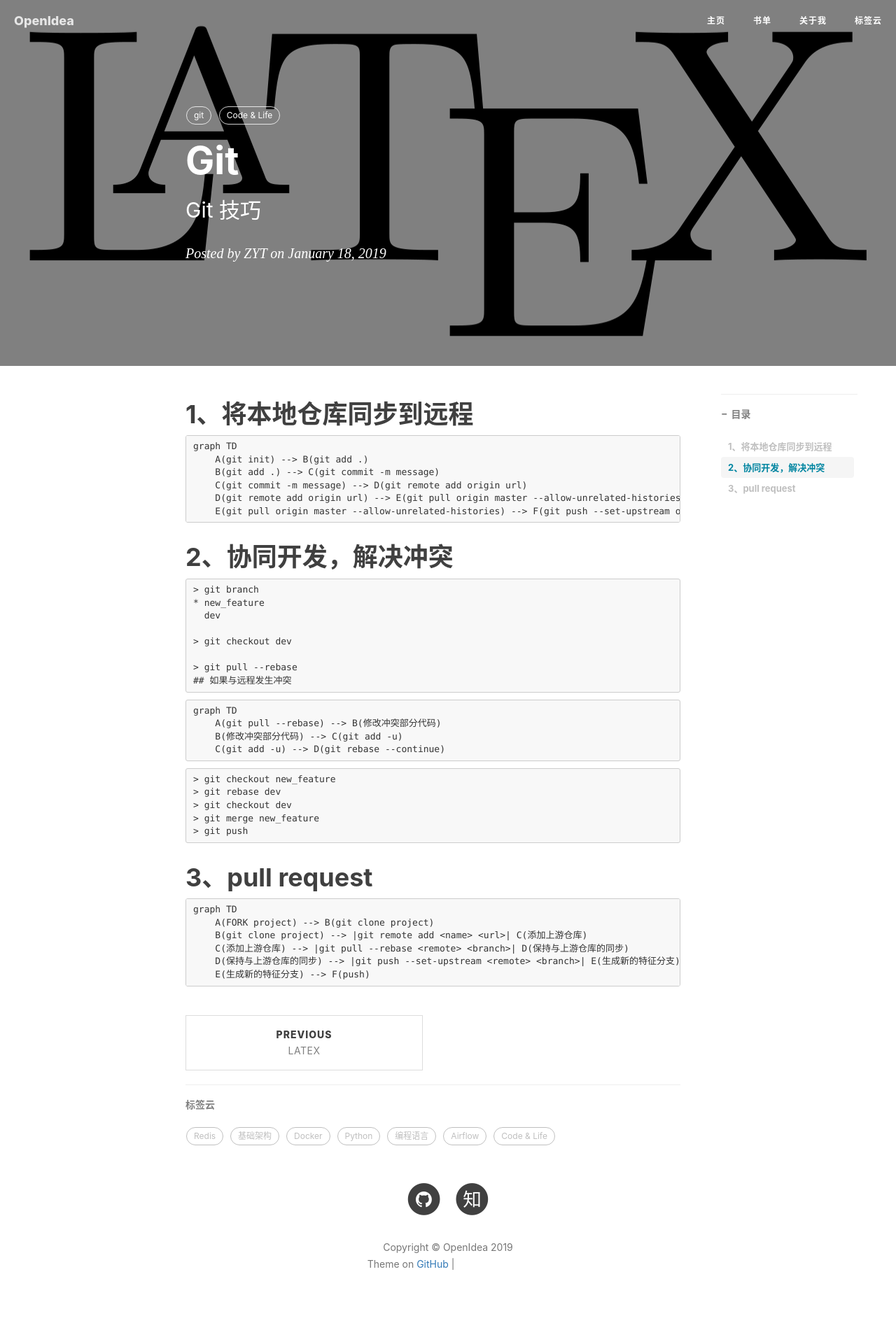
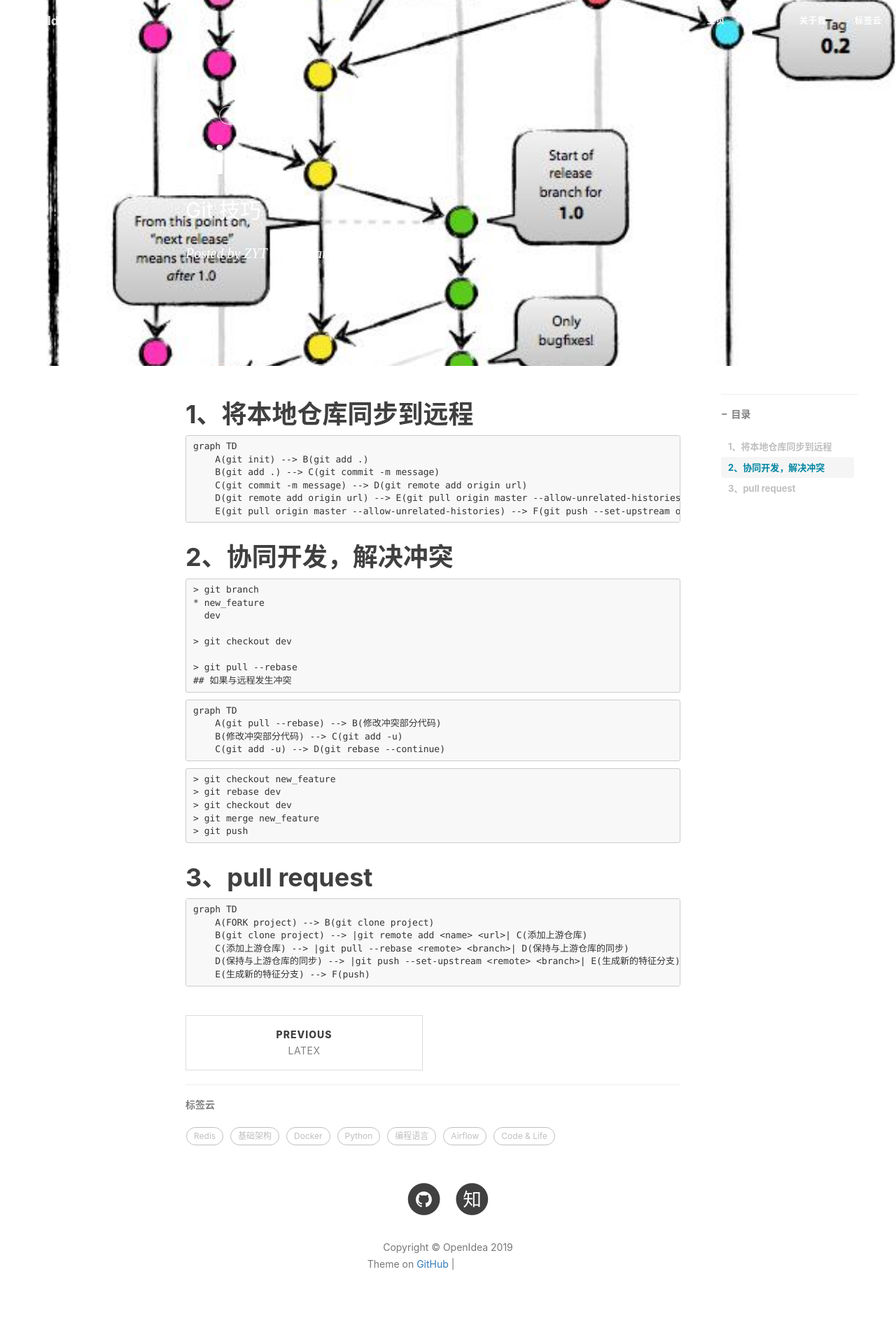
Before and after one commit to zyt312074545/zyt312074545.github.io, a Jekyll site: the page built from _posts/2019-01-18-git.md, in a window 1280 px wide. Shown: the whole page at 70% size. Built offline with Jekyll 4.4.1, drawn with Linux system fonts in a browser that asks for light colours; nearby versions of some CDN libraries; comment, search, counter and statistics services are not loaded; grey boxes are pictures that could not be loaded.

```diff
--- a/_includes/head.html
+++ b/_includes/head.html
@@ -51,5 +51,5 @@
     <![endif]-->
 
     <!-- ga & ba script hoook -->
-    <script></script>
+    <script src="https://cdnjs.cloudflare.com/ajax/libs/mermaid/8.0.0/mermaid.js"></script>
 </head>
--- a/_posts/2019-01-18-git.md
+++ b/_posts/2019-01-18-git.md
@@ -4,7 +4,7 @@ title:      Git        # 标题
 subtitle:   Git 技巧   #副标题
 date:       2019-01-18              # 时间
 author:     ZYT                     # 作者
-header-img: img/latex.png   #这篇文章标题背景图片
+header-img: img/git-branch.jpg   #这篇文章标题背景图片
 catalog: true                       # 是否归档
 tags:
     - git
```
